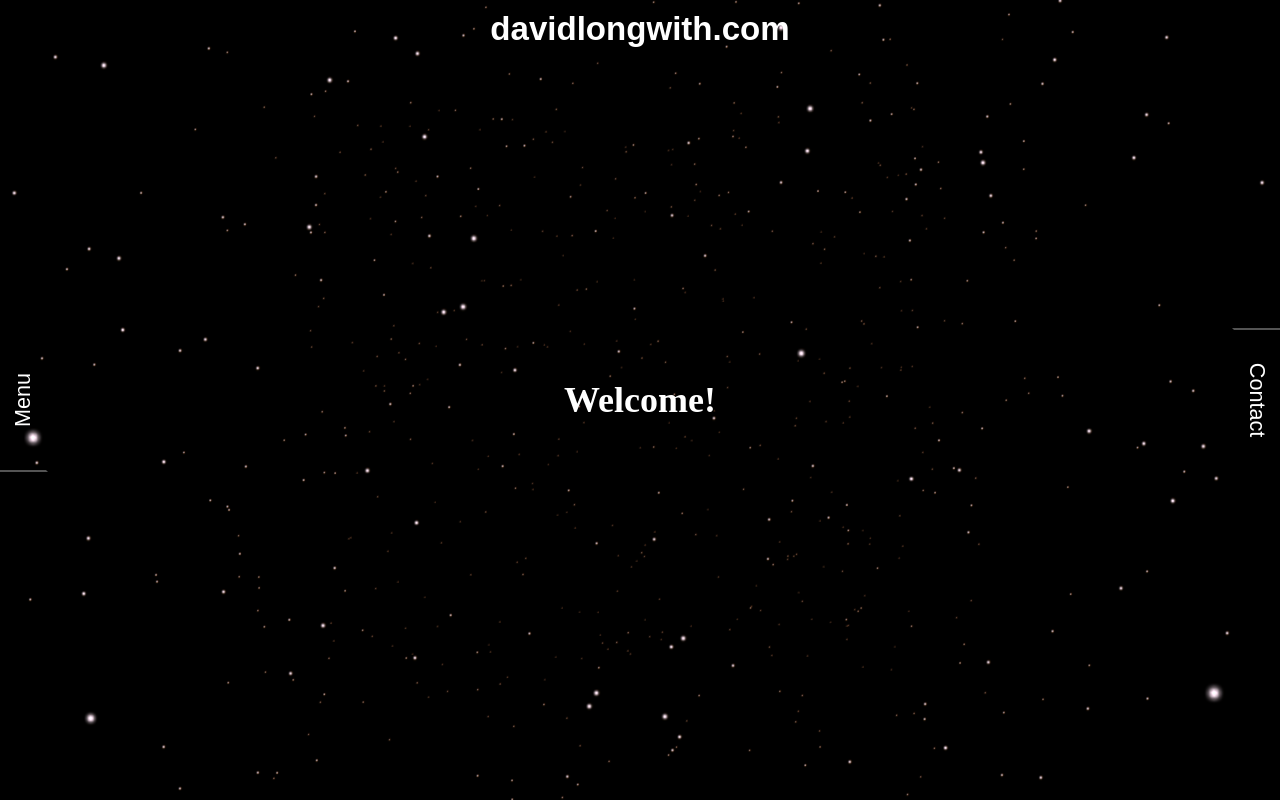
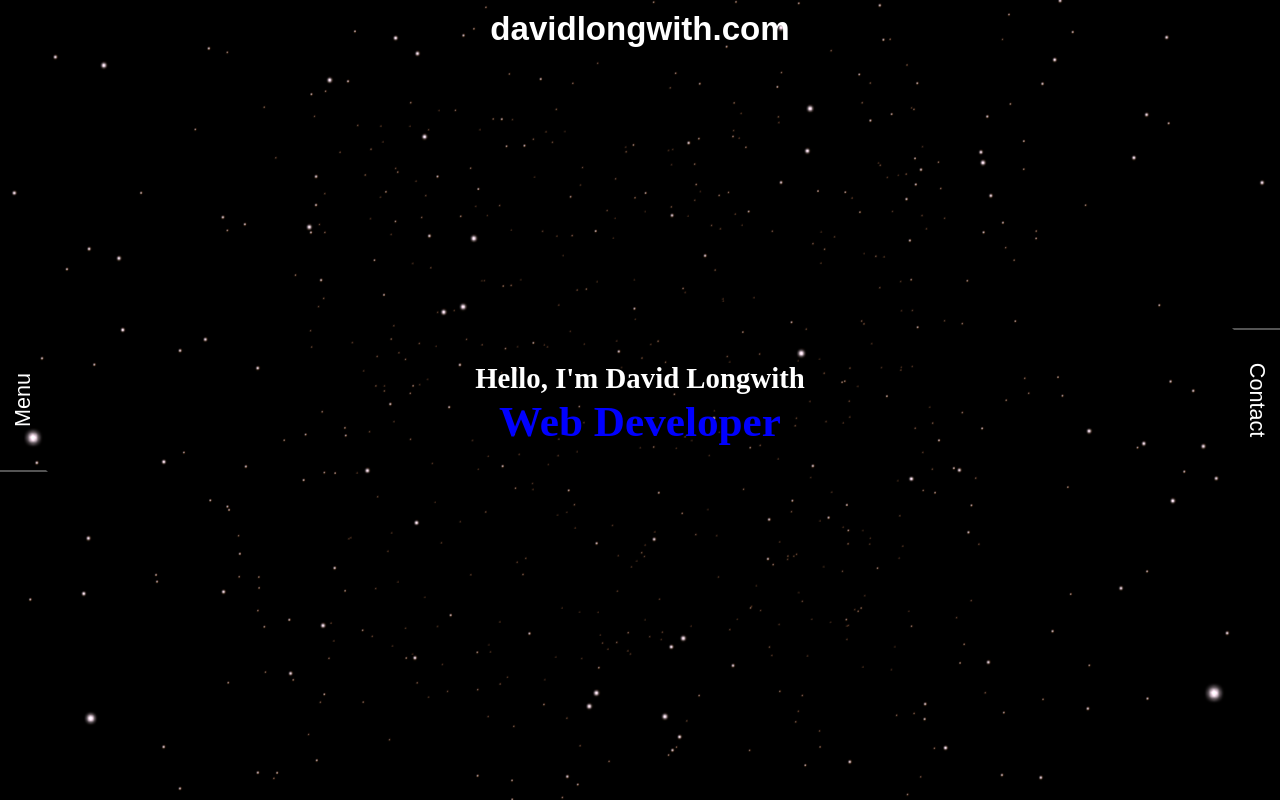
Before and after one commit to davidlongwith/portfolio-mysite-vue, a Vue app: page / in a window 1280 px wide. Built offline with nearby package versions, Linux system fonts and the light colour scheme; a web font is replaced by a local one.

Commit message:
add home intro text

```diff
--- a/src/views/Home.vue
+++ b/src/views/Home.vue
@@ -1,6 +1,10 @@
 <template>
   <div>
-    <h1>Welcome!</h1>
+    <h1>
+      <span class="home-intro-1">Hello, I'm David Longwith</span>
+      <br />
+      <span class="home-intro-2">Web Developer</span>
+    </h1>
   </div>
 </template>
 
@@ -8,4 +12,15 @@
 export default {};
 </script>
 
-<style scoped></style>
+<style scoped>
+div {
+  text-align: center;
+}
+.home-intro-1 {
+  font-size: 0.8em;
+}
+.home-intro-2 {
+  color: blue;
+  font-size: 1.2em;
+}
+</style>
```
